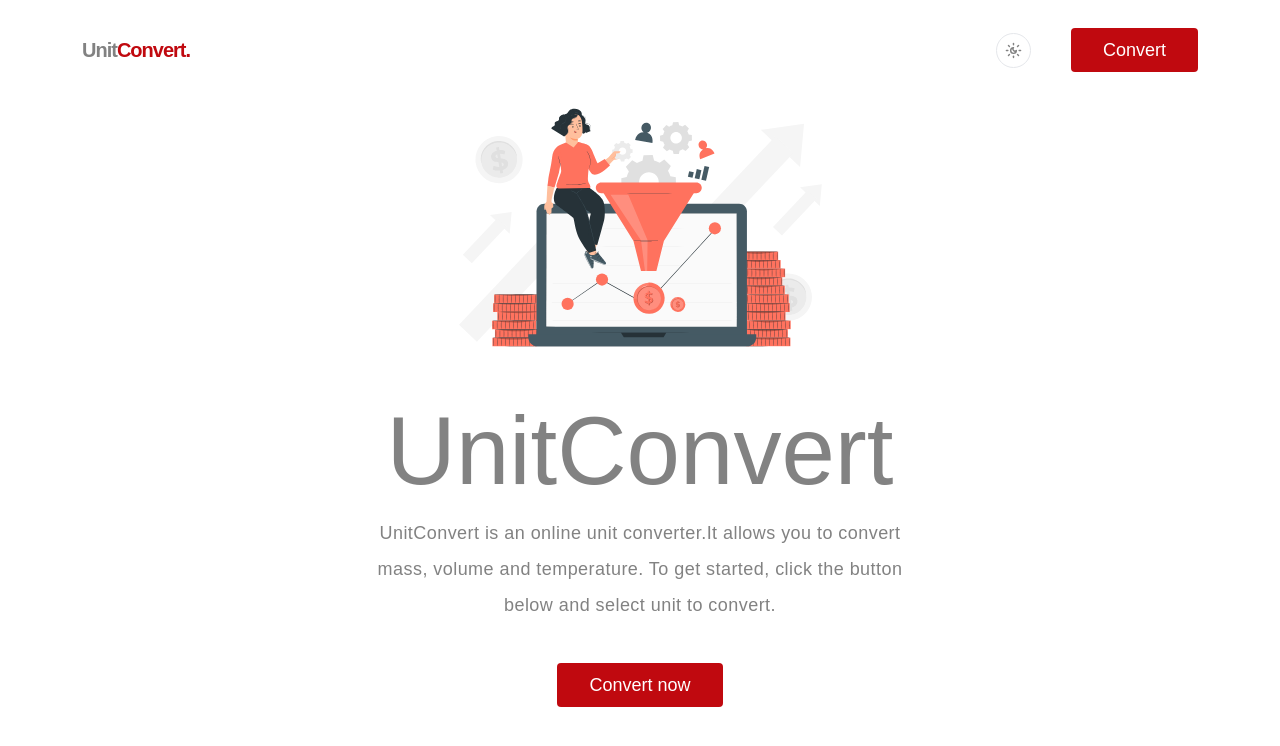
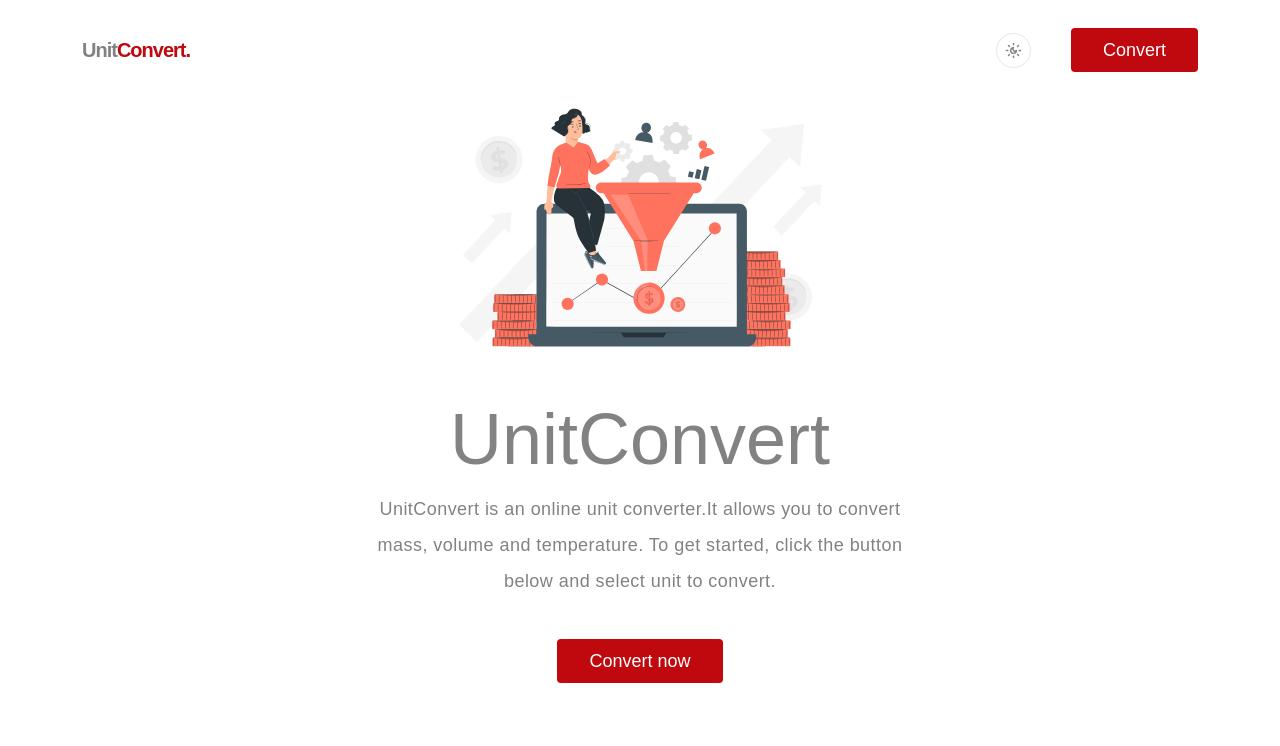
Before and after one commit to BernardSDev/unit.converter.frontend, a Next.js app: page / in a window 1280 px wide. Shown: the top 746 px of the page. Built offline with nearby package versions, Linux system fonts and the light colour scheme; a web font is replaced by a local one.

Commit message:
Improve app style

```diff
--- a/app/components/Main.tsx
+++ b/app/components/Main.tsx
@@ -20,7 +20,7 @@ function Main() {
                         className="w-[400px] object-fit rounded-2xl justify-self-center mb-10 mt-4"
                     />
                     <div className="text-center">
-                        <h1 className="text-6xl md:text-8xl mb-4">UnitConvert</h1>
+                        <h1 className="text-6xl md:text-7xl mb-4">UnitConvert</h1>
                         <p className="mb-10 sm:w-1/2 mx-auto tracking-wide leading-loose text-foreground">UnitConvert is an online unit converter.It allows you to convert mass, volume and temperature. To get started, click the button below and select unit to convert.</p>
                         <button
                             onClick={() => setIsOpen(true)}
```
